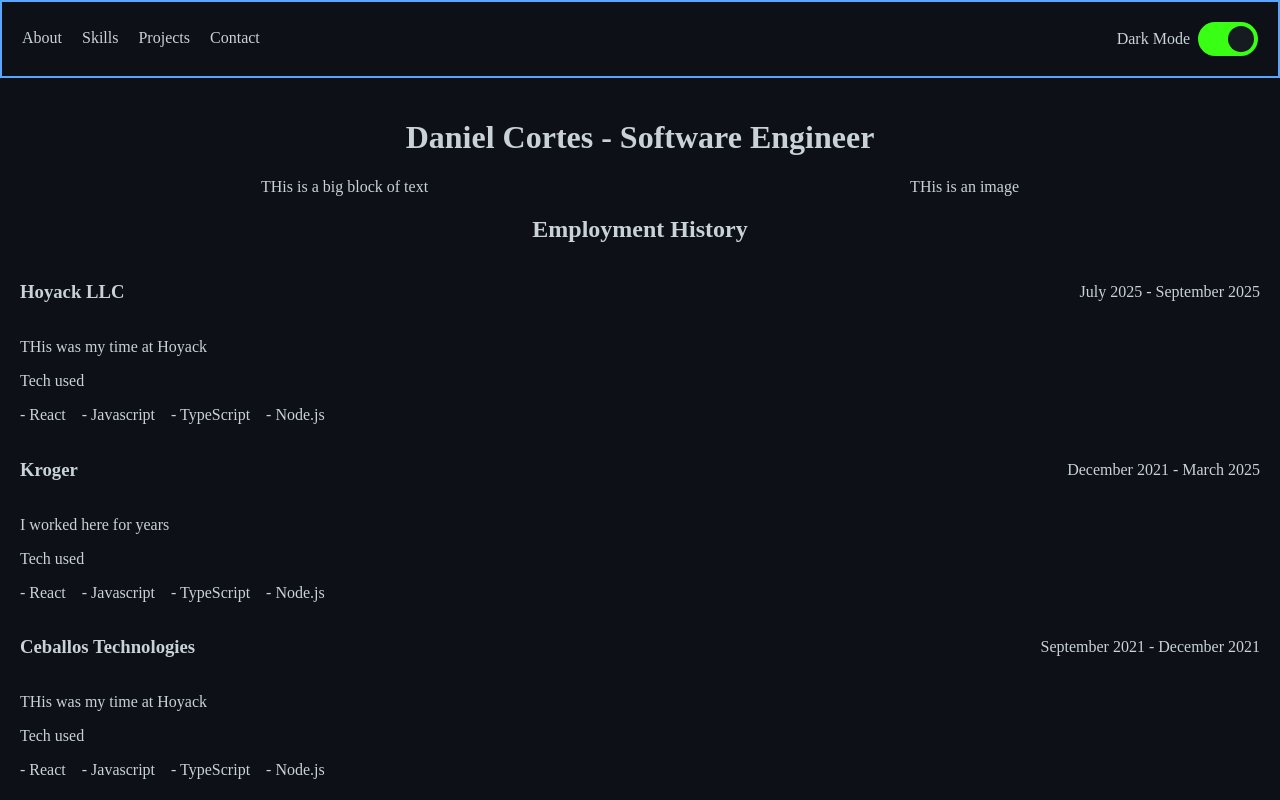
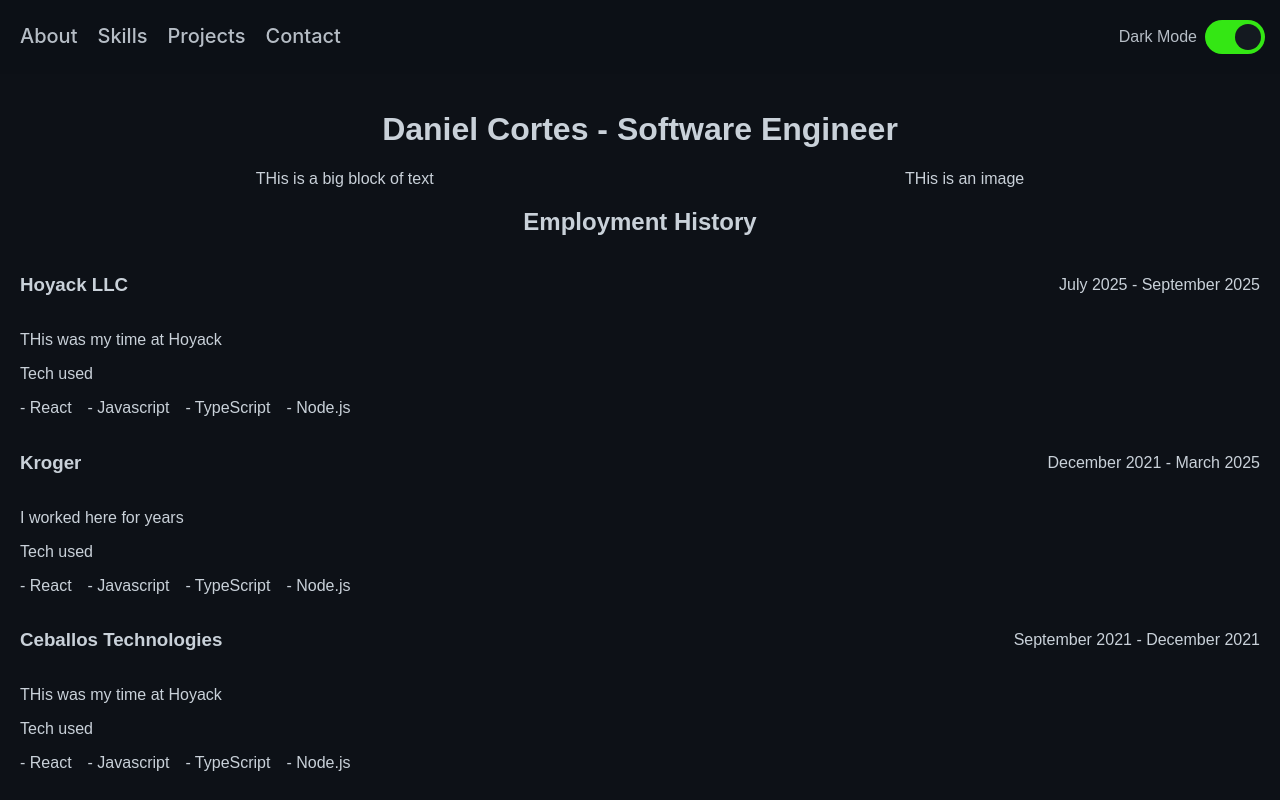
Before and after one commit to cortex05/dan-portfolio, a React (Vite) app: page / in a window 1280 px wide. Shown: the top 800 px of the page. Built offline with nearby package versions, Linux system fonts and the light colour scheme.

Commit message:
feat: Header touch ups

```diff
--- a/src/App.css
+++ b/src/App.css
@@ -4,4 +4,12 @@ body {
   /* padding: 8px; */
   background-color: var(--color-bg);
   color: var(--color-text);
+
+  /* font-family: 'Inter', sans-serif; */
+  /* font-family: 'Space Grotesk', sans-serif; */
+  /* font-family: 'Sora', sans-serif; */
+
+  font-family: 'IBM Plex Sans', sans-serif;
+/* or */
+/* font-family: 'IBM Plex Mono', monospace; */
 }
--- a/src/components/Header/Header.module.css
+++ b/src/components/Header/Header.module.css
@@ -5,9 +5,15 @@
   align-items: center;
   padding: var(--padding-small);
   background: var(--color-bg);
+  opacity: 0.90;
   color: var(--color-text);
+  position: fixed;
+  top: 0;
+  width: 100%;
+  overflow-x: auto;
+  margin-bottom: 30px;
 
-  border: 2px solid var(--color-primary);
+  /* border: 2px solid var(--color-primary); */
 }
 
 .navLinks {
@@ -15,6 +21,11 @@
   flex-direction: row;
   padding-bottom: var(--padding-small);
   gap: 10px;
+  font-size: 1.25rem;
+  font-weight: 500;
+  font-family: 'Inter', sans-serif;
+  /* font-family: 'Space Grotesk', sans-serif; */
+  /* font-family: 'Sora', sans-serif; */
 }
 
 .navLinks span {
--- a/src/components/Header/Header.tsx
+++ b/src/components/Header/Header.tsx
@@ -13,9 +13,6 @@ const Header = () => {
           <span onClick={() => navigate("/skills")} className={styles.two}>Skills</span>
           <span onClick={() => navigate("/projects")} className={styles.three}>Projects</span>
           <span onClick={() => navigate("/contact")} className={styles.four}>Contact</span>
-
-          {/* <button onClick={() => navigate("/contact")} className={styles.five}>Contact</button>
-          <button onClick={() => navigate("/contact")} className={styles.six}>Contact</button> */}
         </div>
         <ThemeToggle />
       </div>
--- a/src/components/ThemeToggle/ThemeToggle.module.css
+++ b/src/components/ThemeToggle/ThemeToggle.module.css
@@ -2,6 +2,8 @@
   display: flex;
   justify-content: end;
   align-items: center;
+  box-sizing: border-box;
+  margin-right: 35px;
 }
 
 .themeToggleContainer span {
--- a/src/screens/Landing/Landing.module.css
+++ b/src/screens/Landing/Landing.module.css
@@ -3,6 +3,7 @@
   display: flex;
   flex-direction: column;
   text-align: center;
+  margin-top: 70px;
 }
 
 .intro {
```
